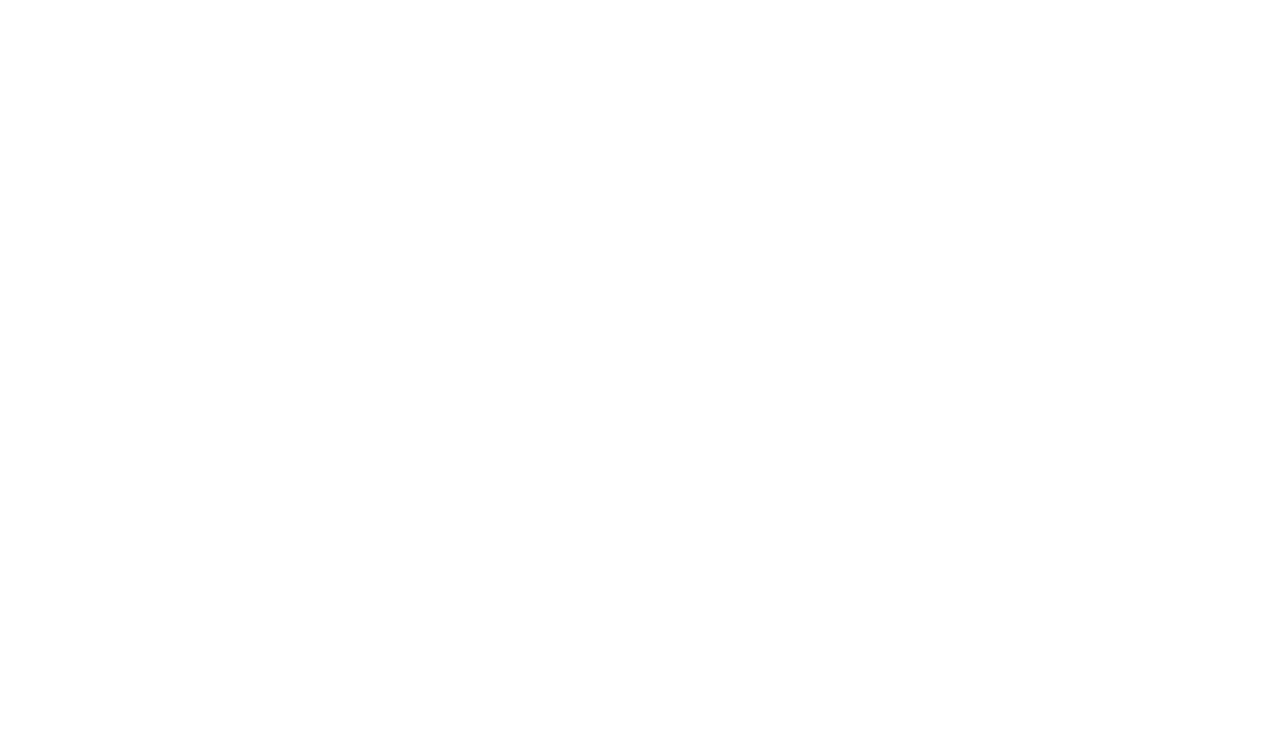
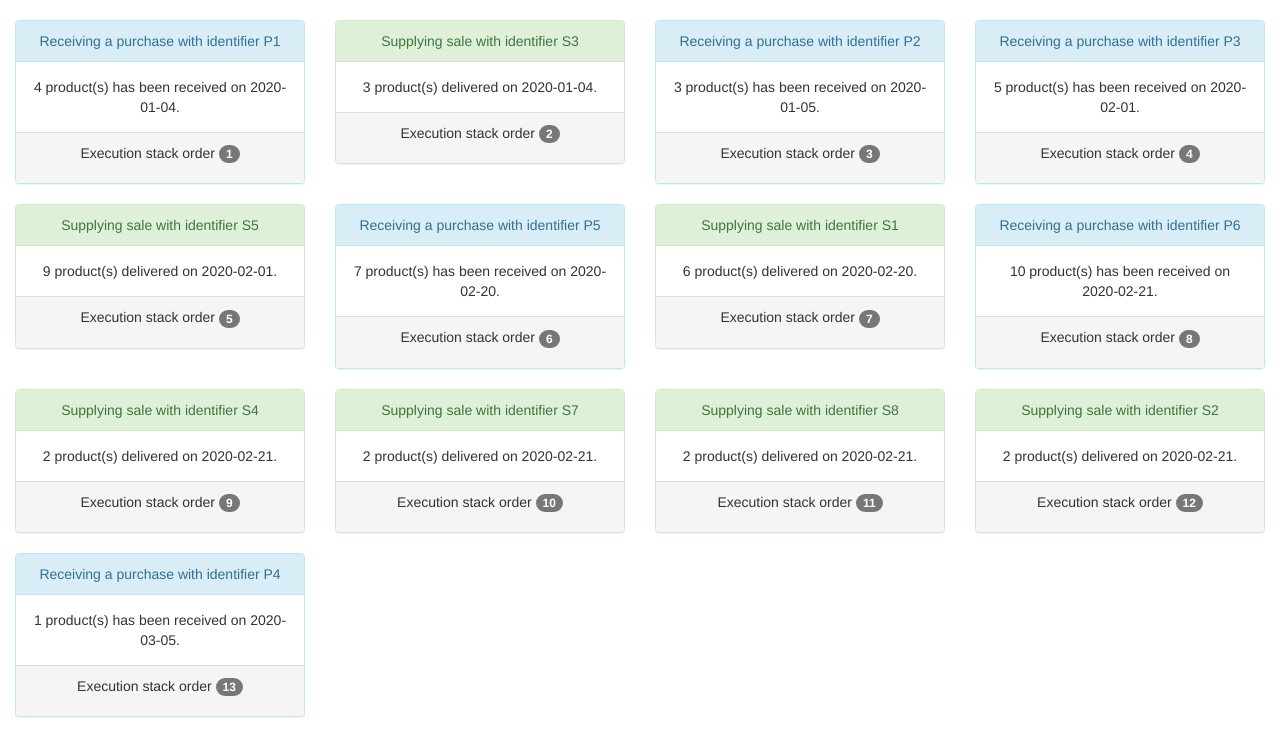
Before and after one commit to jairdiazGL/serena-and-lily-test, a plain HTML site: page pages/allocate/index.html in a window 1280 px wide. Drawn offline with nearby package versions, Linux system fonts and the light colour scheme.

Commit message:
finishing render

```diff
--- a/config.js
+++ b/config.js
@@ -21,6 +21,23 @@
             addClassList(["panel-body"], body);
             body.textContent = text;
             appendChild(parent, body);
+        },
+        buildFooter: (parent, stackIndex) => {
+            const footer = createElement('div');
+            addClassList(["panel-footer"], footer);
+
+            const p = createElement("p");
+            p.textContent = "Execution stack order ";
+
+            const span = createElement("span");
+            span.className = "badge";
+            span.textContent = stackIndex;
+
+            appendChild(p, span);
+            appendChild(footer, p);
+            appendChild(parent, footer)
+
+
         }
     }
 };
@@ -29,12 +46,34 @@
     id: "purchases-section",
     sectionName: "Purchases",
     data: orderByDate({ data: purchaseOrders, orderBy: 'receiving' }),
-    methods: generalMethods(["panel", "panel-info"])
+    methods: generalMethods(["panel", "panel-info"]),
+    messages: {
+        header: (id) => `Receiving a purchase with identifier ${id}`,
+        body: ({ receiving, quantity }) => `${quantity} product(s) has been received on ${receiving}.`
+    }
 };
 
 export const salesConfig = {
     id: "sales-section",
     sectionName: "Sales",
     data: orderByDate({ data: salesOrders, orderBy: 'created' }),
-    methods: generalMethods(["panel", "panel-success"])
+    methods: generalMethods(["panel", "panel-success"]),
+    messages: {
+        header: (id, code) => {
+            const customMessages = {
+                ASSIGNED: `Supplying sale with identifier ${id}`,
+                NO_STOCK: `Sale with identifier ${id} is waiting for purchases`
+            };
+
+            return customMessages[code];
+        },
+        body: ({ supplyDate, quantity }, code) => {
+            const customMessages = {
+                ASSIGNED: `${quantity} product(s) delivered on ${supplyDate}.`,
+                NO_STOCK: `There are not enough products to supply this order`
+            }
+            return customMessages[code];
+        }
+
+    }
 }
--- a/pages/allocate/index.html
+++ b/pages/allocate/index.html
@@ -8,9 +8,8 @@
 
 <body>
     <div class="container-fluid">
-        <div class="row" style="margin-top:100px">
-            <div id="sales-section" class="col-md-4 col-md-offset-2"></div>
-            <div id="purchases-section" class="col-md-4"></div>
+        <div class="row">
+            <div id="allocate-section" class="col text-center" style="margin-top: 20px;"></div>
         </div>
     </div>
     </div>
--- a/pages/allocate/index.js
+++ b/pages/allocate/index.js
@@ -1,4 +1,5 @@
 import { buildSaleResponse } from "../../utils/index.js";
+import { getElementById, appendChild, createElement } from "../../utils/dom-methods.js";
 import { purchaseConfig, salesConfig } from "../../config.js";
 
 const enableLogs = false;
@@ -15,7 +16,7 @@
     const isStockNotEnough = stock < currentSale.quantity;
 
     let currentPurchase = lastPurchase;
-    if(purchases.length && isStockNotEnough){
+    if (purchases.length && isStockNotEnough) {
         currentPurchase = purchases.shift();
         stock += currentPurchase.quantity;
         processStack.push({ ...currentPurchase, type: "purchase" });
@@ -35,11 +36,6 @@
         code: "ASSIGNED",
         lastPurchase: currentPurchase
     })
-}
-
-const render = () => {
-    allocate();
-    console.log(processStack);
 };
 
 const allocate = (currentPurchase) => {
@@ -61,7 +57,38 @@
     }
 
     allocate(lastPurchase);
-}
+};
+
+const render = () => {
+    const types = {
+        purchase: purchaseConfig,
+        sale: salesConfig
+    };
+
+    for (let index = 0; index < processStack.length; index++) {
+        const element = processStack[index];
+        const newPanelConfig = types[element.type];
+        if (!newPanelConfig) continue;
+
+        const container = getElementById("allocate-section");
+
+        const div = createElement("div");
+        div.className = "col-md-3";
+
+        const panel = newPanelConfig.methods.buildPanel();
+
+        const headerText = newPanelConfig.messages.header(element.id, element.code)
+        const bodyText = newPanelConfig.messages.body(element, element.code);
+
+        newPanelConfig.methods.buildHeading(panel, headerText);
+        newPanelConfig.methods.buildBody(panel, bodyText);
+        newPanelConfig.methods.buildFooter(panel, index+1);
 
 
+        appendChild(div, panel)
+        appendChild(container, div)
+    }
+
+};
+allocate();
 render();
```
